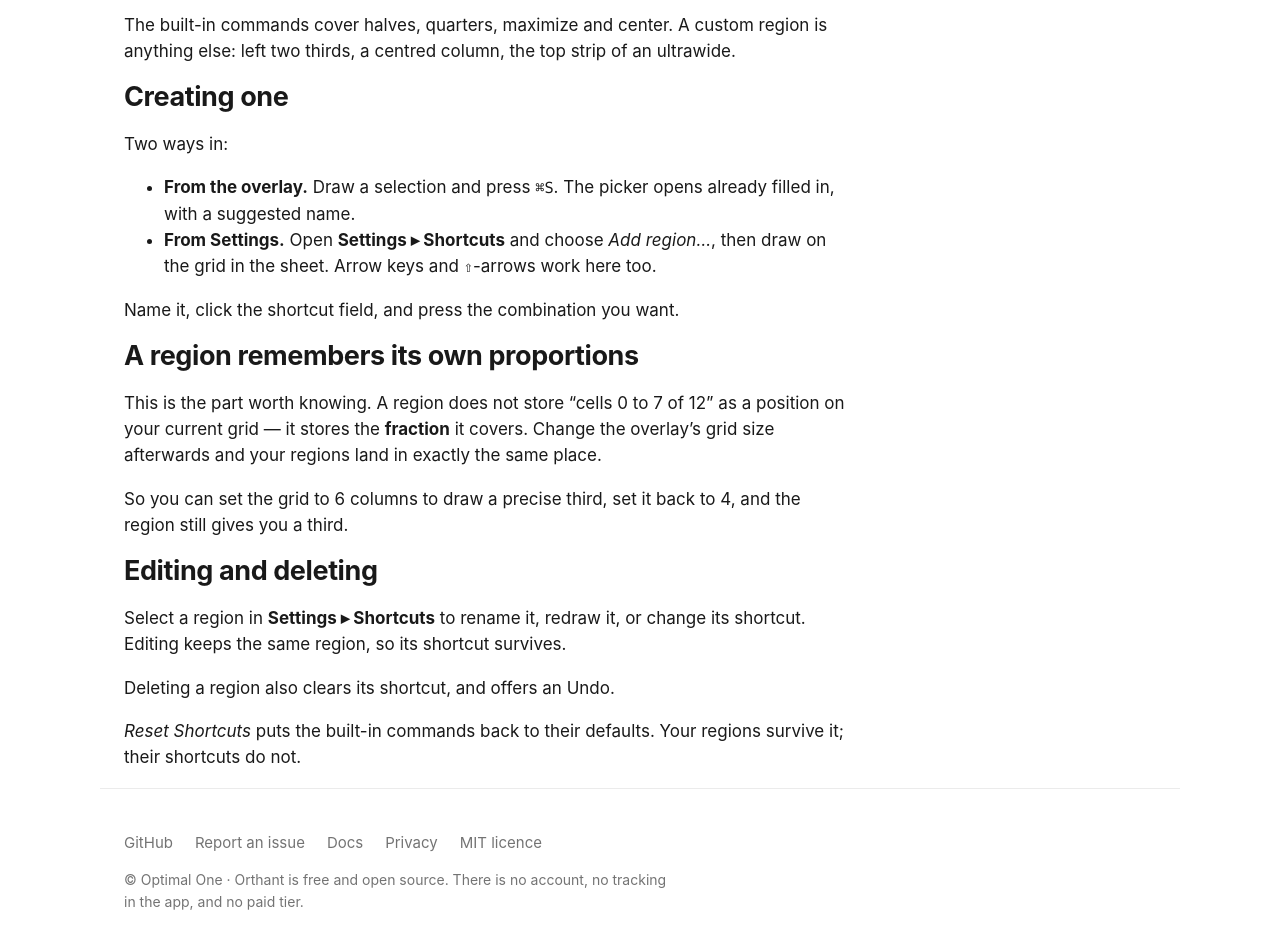
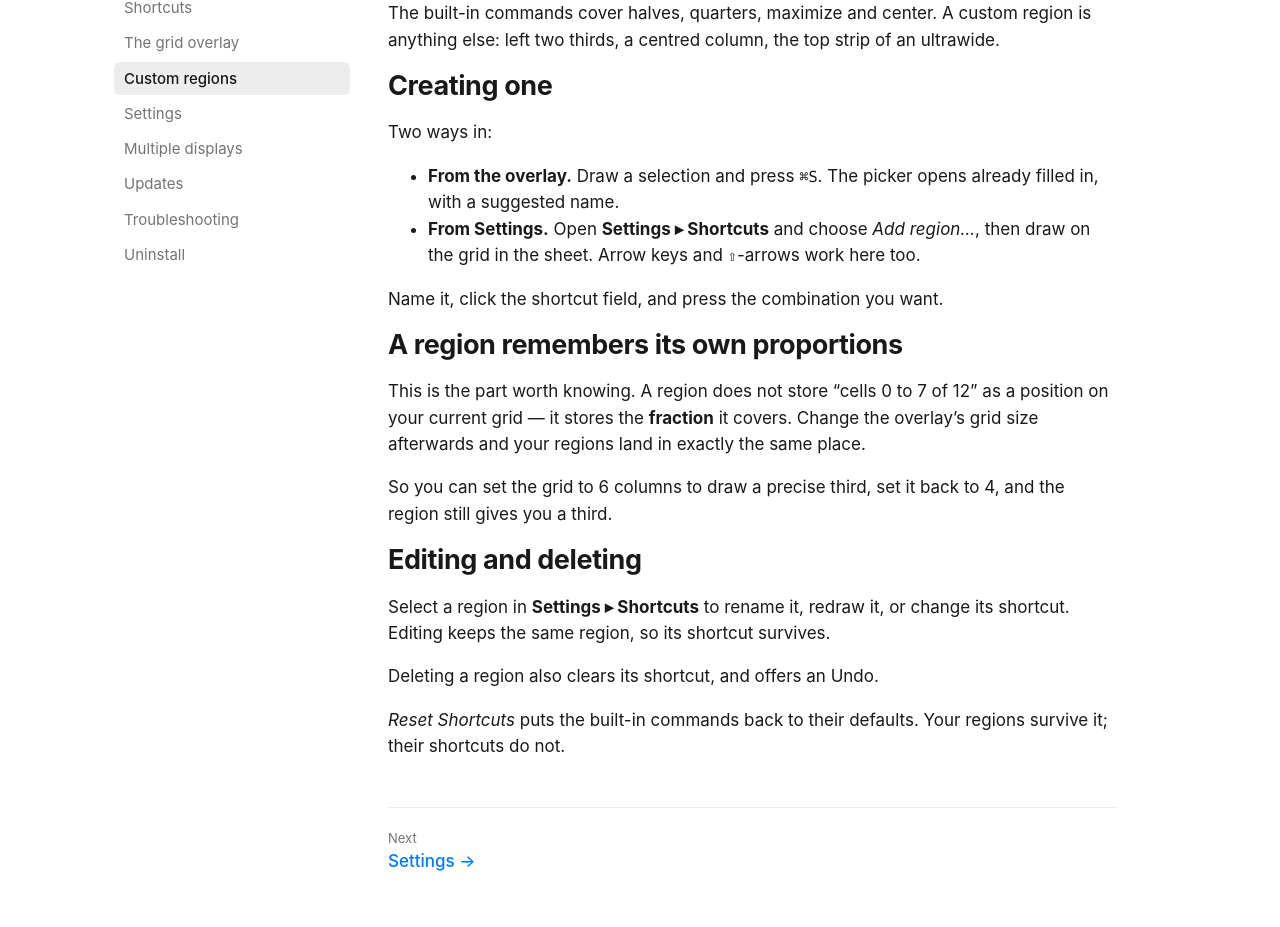
Before and after one commit to orthant-app/orthant, an Astro site in the folder site/: page /docs/custom-regions in a window 1280 px wide. Shown: the part 180-1107 px from the top of the page. Built offline with nearby package versions, Linux system fonts and the light colour scheme; Astro itself is replaced by a stand-in of ours.

Commit message:
feat(site): give the docs a sidebar and a next link
Nine pages whose only navigation between them was a "← Documentation"
back link: finding the page after this one meant going up to the index
and coming back down. The sidebar lists every page in reading order,
marks the current one, and sticks while a long page scrolls.

```diff
--- a/site/src/pages/docs/[...slug].astro
+++ b/site/src/pages/docs/[...slug].astro
@@ -9,11 +9,81 @@ export async function getStaticPaths() {
 
 const { page } = Astro.props;
 const { Content } = await render(page);
+
+// Every doc, in reading order, so a page can offer the next one and the
+// sidebar can show where you are. A back link to the index was the only
+// navigation between nine pages: finding the page after this one meant going
+// up and coming back down.
+const pages = (await getCollection('docs')).sort((a, b) => a.data.order - b.data.order);
+const index = pages.findIndex((p) => p.id === page.id);
+const next = pages[index + 1];
 ---
 <Base title={`${page.data.title} — Orthant`} description={page.data.description} path={`/docs/${page.id}/`}>
-  <article class="wrap prose">
-    <p><a href="/docs/">← Documentation</a></p>
-    <h1>{page.data.title}</h1>
-    <Content />
-  </article>
+  <div class="wrap docs">
+    <nav class="toc" aria-label="Documentation">
+      <p class="toc-title">Documentation</p>
+      <ul>
+        {pages.map((p) => (
+          <li>
+            <a href={`/docs/${p.id}/`} aria-current={p.id === page.id ? 'page' : undefined}>
+              {p.data.title}
+            </a>
+          </li>
+        ))}
+      </ul>
+    </nav>
+
+    <article class="prose">
+      <h1>{page.data.title}</h1>
+      <Content />
+      {next && (
+        <a class="next" href={`/docs/${next.id}/`}>
+          <span class="next-label">Next</span>
+          <span class="next-title">{next.data.title} →</span>
+        </a>
+      )}
+    </article>
+  </div>
 </Base>
+
+<style>
+  .docs { padding-block: 32px 72px; display: grid; gap: 32px; }
+  @media (min-width: 900px) {
+    .docs { grid-template-columns: 216px minmax(0, 1fr); gap: 48px; }
+    /* Long pages scroll past the whole list otherwise, which is most of what a
+       sidebar is for. */
+    .toc { position: sticky; top: 24px; align-self: start; }
+  }
+
+  .toc-title {
+    margin: 0 0 10px;
+    font-size: 12px; font-weight: 590; letter-spacing: 0.05em; text-transform: uppercase;
+    color: var(--label-secondary);
+  }
+  .toc ul { list-style: none; margin: 0; padding: 0; }
+  .toc li { margin-bottom: 2px; }
+  .toc a {
+    display: block;
+    padding: 5px 10px;
+    margin-inline: -10px;
+    border-radius: 6px;
+    font-size: 15px;
+    color: var(--label-secondary);
+    text-decoration: none;
+  }
+  .toc a:hover { background: var(--raised); color: var(--label); }
+  .toc a[aria-current='page'] {
+    background: var(--raised-strong);
+    color: var(--label);
+    font-weight: 550;
+  }
+
+  .next {
+    display: block;
+    margin-top: 48px; padding-top: 20px;
+    border-top: 1px solid var(--separator);
+    text-decoration: none;
+  }
+  .next-label { display: block; font-size: 13px; color: var(--label-secondary); }
+  .next-title { font-weight: 550; }
+</style>
```
